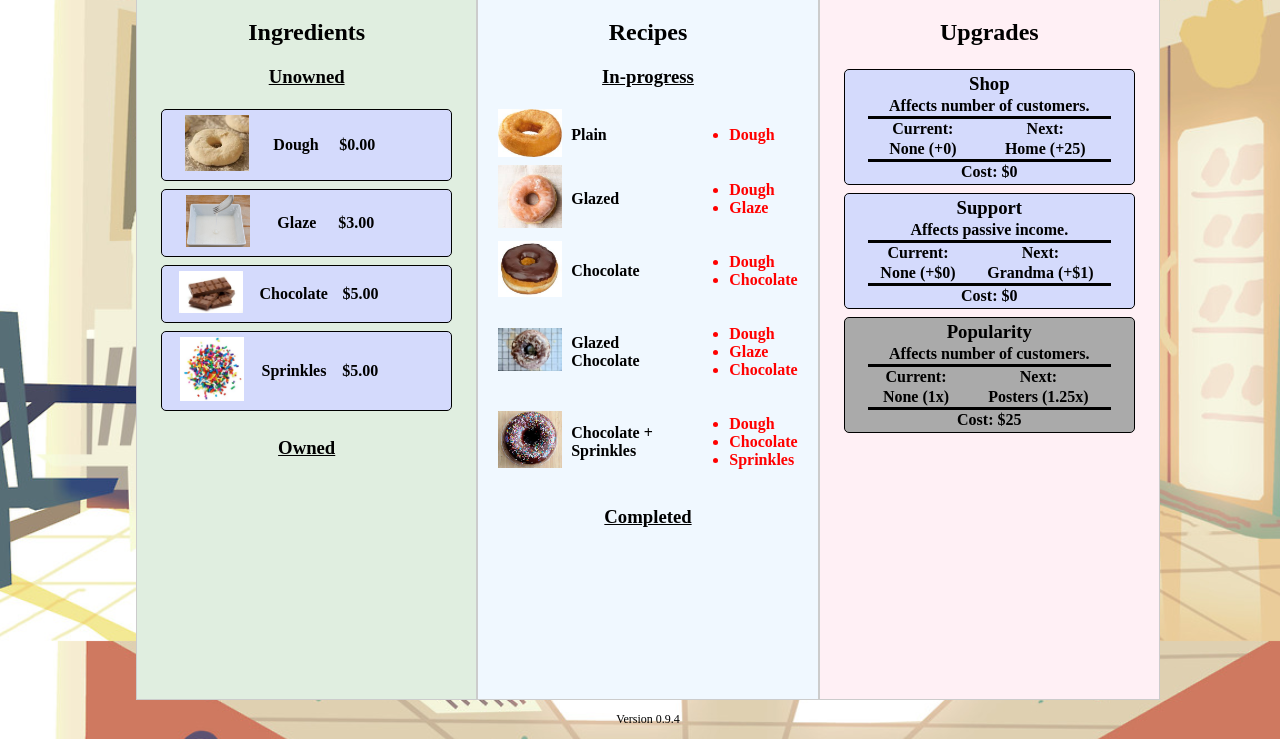
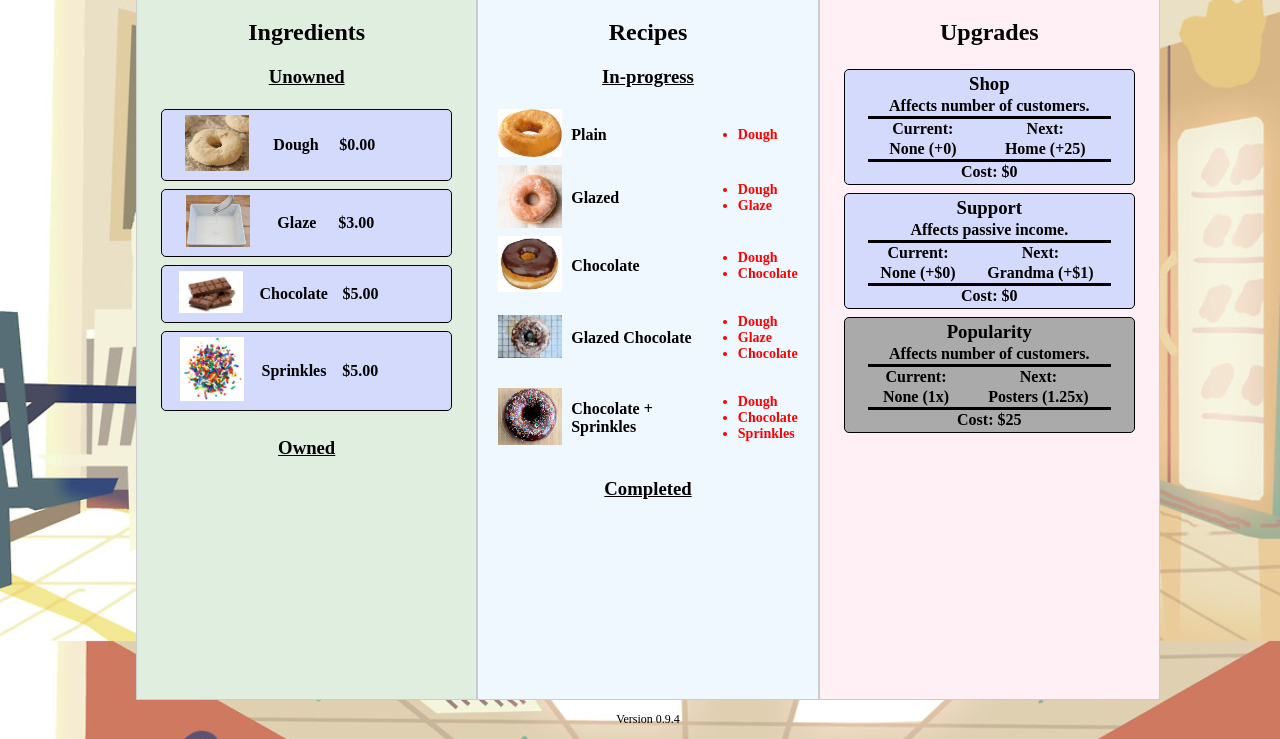
Before and after one commit to azhu7/DonutTycoon, a plain HTML site: page index.html in a window 1280 px wide. Both pictures are taken after a click on the button "Upgrades". Shown: the part 159-898 px from the top of the page. Drawn offline with Linux system fonts and the light colour scheme.

Commit message:
smaller ingredient lists

```diff
--- a/css/styles.css
+++ b/css/styles.css
@@ -87,6 +87,11 @@ a, a:visited, a:hover, a:active {
 	margin-right: 20%;
 	min-width: 60%;
 	text-align: center;
+}
+
+.ingredientList {
+	padding-left: 20px;
+	font-size: 14px;
 }
 
 #upgradesColumn {
--- a/index.html
+++ b/index.html
@@ -178,7 +178,7 @@
 					<td class="spacer"></td>
 					<td><%= flavor %></td>
 					<td class="spacer"></td>
-					<td><ul><%= ingredients %></ul></td>
+					<td><ul class="ingredientList"><%= ingredients %></ul></td>
 				</tr>
 			</script>
 
```
